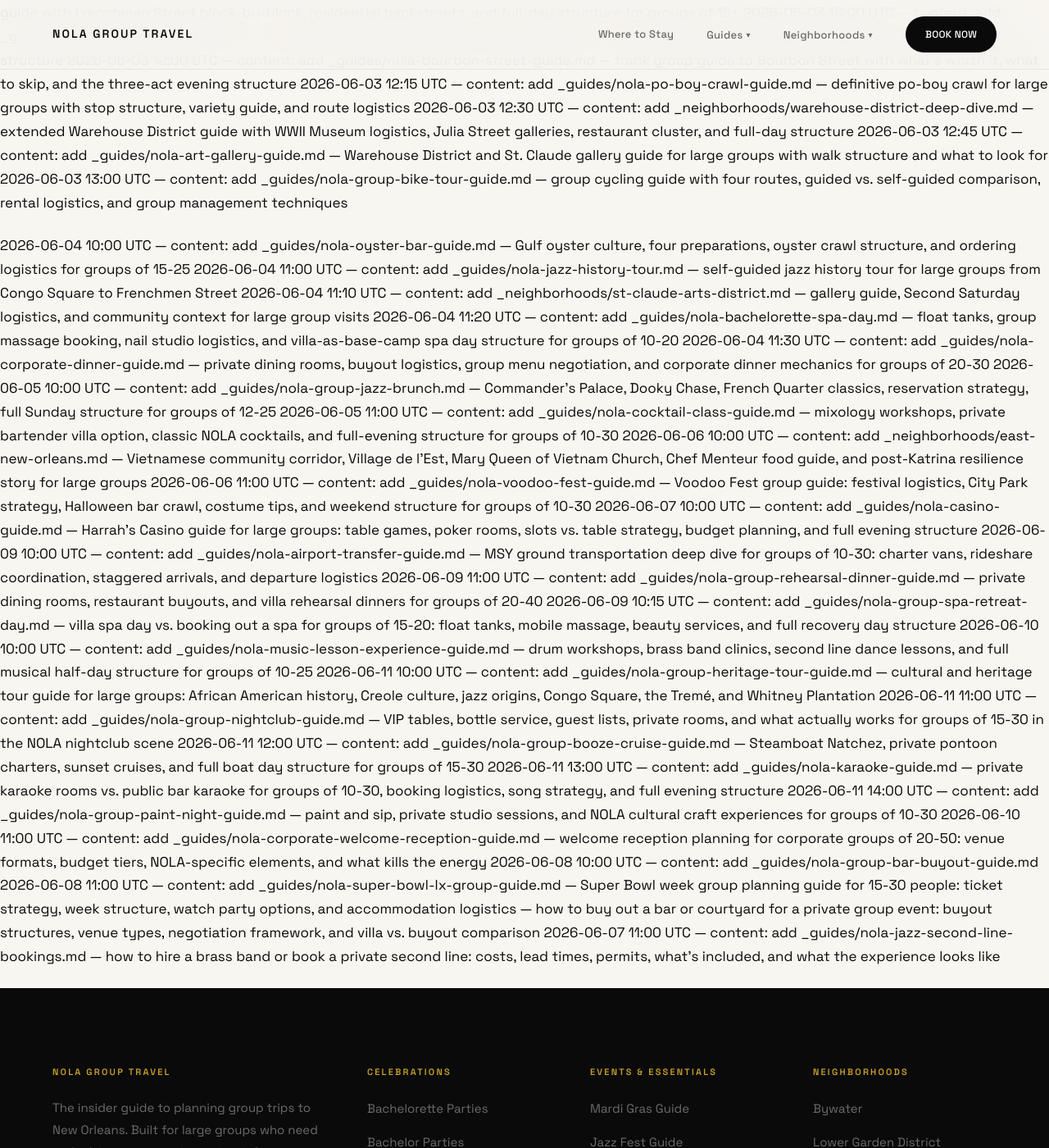
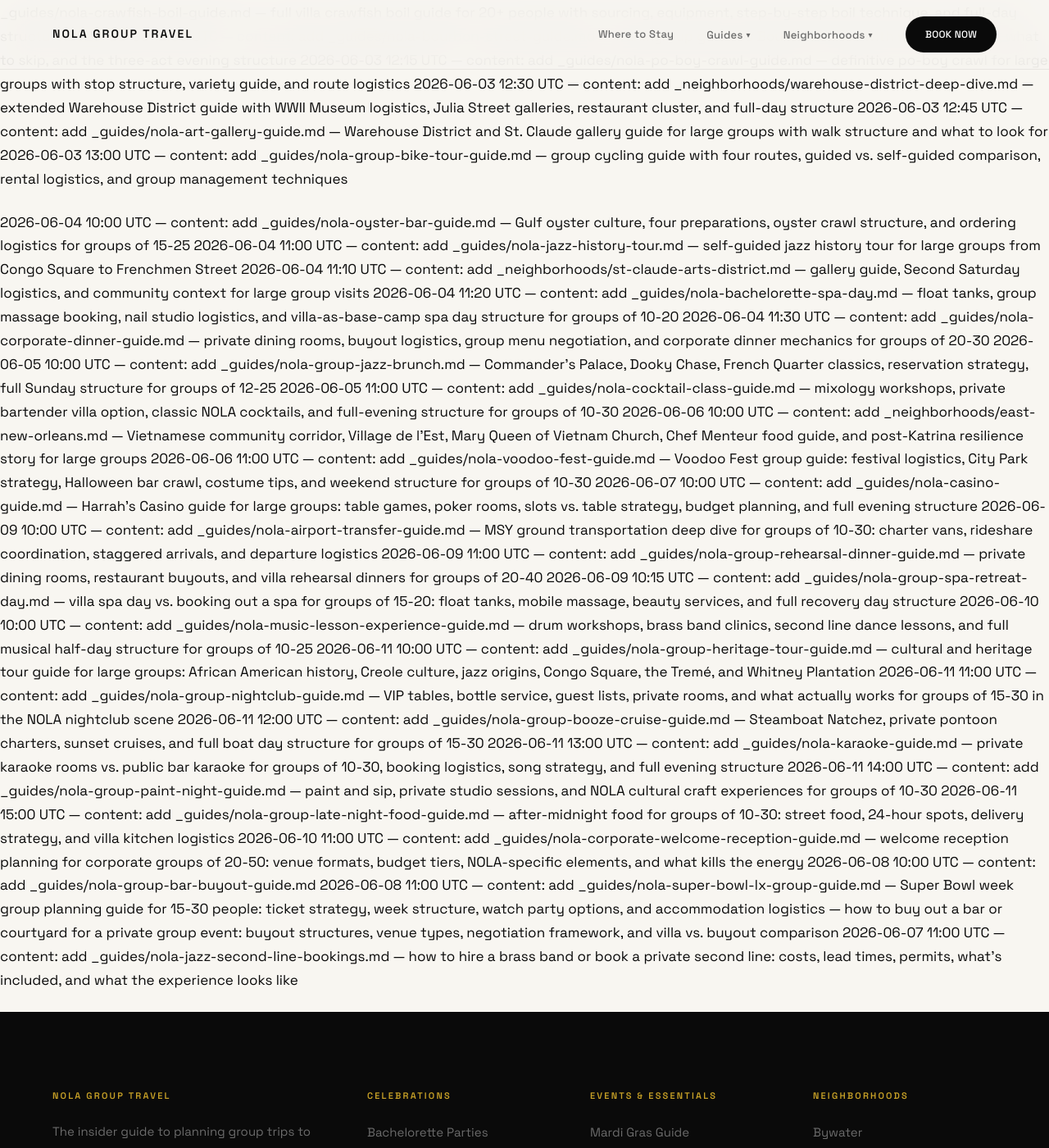
Before and after one commit to sjworth-dev/nola-group-travel, a Jekyll site: the page built from ROADMAP.md, in a window 1280 px wide and 1400 px high, scrolled down 13834 px. Shown: the whole window at 82% size. Built offline with Jekyll 4.4.1, drawn with Linux system fonts in a browser that asks for light colours; some web fonts are replaced; our own code applies the rules of GitHub Pages for plain Markdown files; part of the change alters nothing that is shown; some of the changed text lies outside the part shown.

Commit message:
content: add _guides/nola-group-late-night-food-guide.md
After-midnight food logistics for groups of 10-30: Quarter street food,
po-boys, delivery strategy, villa kitchen setup, and how to prevent the
midnight food standoff with 20 people.

https://claude.ai/code/session_01Co7wrdR59mGtRgY1cJvFb9

```diff
--- a/ROADMAP.md
+++ b/ROADMAP.md
@@ -97,13 +97,13 @@ New guides go in `_guides/<slug>.md`. New neighborhood pages go in `_neighborhoo
 
 ## Up Next
 
-- `_guides/nola-group-late-night-food-guide.md` — Where large groups eat after midnight: open-late kitchens, 24-hour spots, delivery options, and the 2am food run logistics for 10-30 people
 - `_guides/nola-group-morning-routine-guide.md` — Villa mornings for large groups: coffee logistics, breakfast strategy, farmer's markets, and how to structure the first two hours before the day begins
 
 ---
 
 ## Done
 
+- 2026-06-11 — `_guides/nola-group-late-night-food-guide.md`
 - 2026-06-11 — `_guides/nola-group-paint-night-guide.md`
 - 2026-06-11 — `_guides/nola-karaoke-guide.md`
 - 2026-06-11 — `_guides/nola-group-booze-cruise-guide.md`
@@ -409,6 +409,7 @@ New guides go in `_guides/<slug>.md`. New neighborhood pages go in `_neighborhoo
 2026-06-11 12:00 UTC — content: add _guides/nola-group-booze-cruise-guide.md — Steamboat Natchez, private pontoon charters, sunset cruises, and full boat day structure for groups of 15-30
 2026-06-11 13:00 UTC — content: add _guides/nola-karaoke-guide.md — private karaoke rooms vs. public bar karaoke for groups of 10-30, booking logistics, song strategy, and full evening structure
 2026-06-11 14:00 UTC — content: add _guides/nola-group-paint-night-guide.md — paint and sip, private studio sessions, and NOLA cultural craft experiences for groups of 10-30
+2026-06-11 15:00 UTC — content: add _guides/nola-group-late-night-food-guide.md — after-midnight food for groups of 10-30: street food, 24-hour spots, delivery strategy, and villa kitchen logistics
 2026-06-10 11:00 UTC — content: add _guides/nola-corporate-welcome-reception-guide.md — welcome reception planning for corporate groups of 20-50: venue formats, budget tiers, NOLA-specific elements, and what kills the energy
 2026-06-08 10:00 UTC — content: add _guides/nola-group-bar-buyout-guide.md
 2026-06-08 11:00 UTC — content: add _guides/nola-super-bowl-lx-group-guide.md — Super Bowl week group planning guide for 15-30 people: ticket strategy, week structure, watch party options, and accommodation logistics — how to buy out a bar or courtyard for a private group event: buyout structures, venue types, negotiation framework, and villa vs. buyout comparison
--- /dev/null
+++ b/_guides/nola-group-late-night-food-guide.md
@@ -0,0 +1,183 @@
+---
+title: "New Orleans Late-Night Food Guide for Large Groups"
+description: "Where large groups eat after midnight in New Orleans: open-late kitchens, 24-hour spots, delivery strategy, and the 2am food run logistics for groups of 10-30."
+category: "Food & Drink"
+card_title: "Late-Night Food Guide"
+card_description: "After-midnight food for groups of 10-30 in NOLA: 24-hour spots, open-late kitchens, delivery strategy, and the 2am run logistics."
+date: 2026-06-11
+---
+
+New Orleans doesn't close. The bars stay open past 4am. The music on Frenchmen Street runs until the last person leaves. And at some point around midnight, your group of 20 people will collectively realize that nobody has eaten in four hours and someone needs to make a decision.
+
+Late-night food logistics for large groups is a solvable problem, but only if you think about it before you're standing outside a closed restaurant at 1:30am arguing about what to do. New Orleans has genuine options — 24-hour spots, open-late kitchens, delivery that works even late, and the villa kitchen that most groups underuse. The key is knowing which option fits your situation.
+
+---
+
+## Quick Checklist
+
+- [ ] Before going out, identify one or two backup late-night food options for the group — have the address ready in your phone
+- [ ] Know the villa's kitchen situation: is there food, are there late-night delivery options to the address, and who's going to cook if it comes to that
+- [ ] For groups coming off Bourbon Street or the French Quarter, street food is the fastest move
+- [ ] For groups ending at the villa, delivery apps run late and private chefs can sometimes do late bookings
+- [ ] Set a rough "reassemble for food" time in the group chat before splitting up for the evening — prevents the midnight argument
+- [ ] If the group is splitting (some eating, some not), pick a spot that accommodates both — late-night places with bar seating work
+
+---
+
+## The NOLA Late-Night Landscape
+
+New Orleans has a different late-night food culture than most cities. The tourist-heavy areas (French Quarter, Bourbon Street) are lined with spots that stay open late specifically for this crowd. The neighborhood spots outside the tourist core are more variable — some stay open, many don't.
+
+What's consistently available after midnight:
+
+**Street food and walk-around options** throughout the French Quarter, especially Bourbon Street and surrounding blocks. Vendors, grab-and-go shops, and quick-service windows operate late on weekends.
+
+**24-hour or late-closing diners and cafes** scattered throughout the city — mostly in areas that serve a late-night population.
+
+**Delivery** via apps that work late in New Orleans, with a reasonable selection available until 2-3am depending on your location.
+
+**The villa kitchen.** The most underused late-night resource in the city for groups who are staying in a private villa. More on this below.
+
+---
+
+## Where to Eat After Midnight: By Situation
+
+### You're on Bourbon Street or in the French Quarter
+
+This is the easiest scenario. The French Quarter and Bourbon Street area has more late-night food options per block than almost any other part of the city. Walk-up windows, casual spots with late hours, and spots that are specifically designed for the post-bar crowd.
+
+**What to look for:**
+- Any spot with a walk-up window or counter service — these are optimized for fast turnaround with large volumes
+- 24-hour cafes that serve breakfast food around the clock — eggs, grits, biscuits, and hot coffee hit differently at 2am
+- Po-boy shops that stay open late — dressed with debris or roast beef is a time-honored late-night move
+
+**The group logistics:** With 20 people, counter-service spots work better than sit-down restaurants at this hour. You're not getting a table at 1:30am. Order at the counter, eat standing, keep moving.
+
+### You're on or near Frenchmen Street in the Marigny
+
+Frenchmen Street itself is a live music corridor; the food is secondary. But the surrounding area has late-night options, and the walk back toward the Quarter passes through Faubourg Marigny neighborhoods with a few late-night stops.
+
+**The best move after Frenchmen Street:** Have a snack-and-split decision ready before you leave. Some people Uber back to the villa; others want one more food stop. Trying to coordinate 20 people to agree on a restaurant at 1:30am after three hours on Frenchmen Street is a failed mission. Give people the option to peel off.
+
+### You're back at the villa
+
+This is actually the most practical late-night food situation for a group of 15-30. You're at home base. The kitchen is right there.
+
+**Options at the villa:**
+- **Stock the kitchen before going out.** A full villa kitchen that's stocked with eggs, bread, cold cuts, cheese, and snacks handles a group returning at 2am with minimal coordination. This is the move.
+- **Late-night delivery.** Delivery apps run late in most New Orleans neighborhoods. By the time your group gets back, places the order, and waits the delivery window, 30-45 minutes passes naturally.
+- **Someone cooks.** In every large group, there's someone who genuinely wants to cook at 2am. In a well-equipped villa kitchen, let that person cook. It's faster than delivery and turns into an event in itself.
+- **The cold pizza rule.** If your group ordered pizza earlier in the day and there's leftover, it already belongs to the late-night window. No apologies.
+
+### You're somewhere in the city with no obvious option
+
+At some point you will be in an area where nothing obvious is open and the group is hungry. The tactical answer: delivery to wherever you are. Most delivery apps work to street addresses, not just residential destinations. If you're at a bar with outdoor seating, the bartender has usually seen this before and won't object to a bag of burritos arriving.
+
+---
+
+## Food Categories That Work Late
+
+### Po-Boys
+
+The most New Orleans answer to late-night hunger. A dressed po-boy — overstuffed, sauced, on a French roll that's hot from a proper shop — is one of the best things you can eat at midnight. Roast beef debris, fried shrimp, and fried oyster are the classic late-night versions. Shops that stay open late in the French Quarter and Marigny handle this.
+
+### Breakfast All-Night
+
+Scrambled eggs, grits, biscuits, and hot coffee. Several spots in New Orleans run breakfast service through the night, and the format works well for large groups because the ordering is simple, the food comes fast, and the caloric density is appropriate for a long night out. If someone in your group is vegetarian or has dietary restrictions, breakfast food almost always has options.
+
+### Pizza
+
+Not the most distinctively New Orleans option, but pizza delivery is reliable late in most neighborhoods, the format handles large groups cleanly (order several pizzas, everyone eats), and the logistics are zero-friction. Some NOLA spots do local flavor pizzas — andouille, crawfish, Creole toppings — which makes the pizza feel more specific to the city.
+
+### Tacos and Tex-Mex
+
+Several late-night spots in the city lean toward taco and burrito formats that travel well, order quickly, and satisfy large groups without requiring anyone to sit down formally. These are primarily in the French Quarter and CBD areas.
+
+### The Villa Snack Board
+
+For groups returning to the villa at midnight, a spread assembled from villa pantry items — crackers, charcuterie, cheese, grapes, leftover bread, hummus, and whatever else your group bought at the grocery store — requires no ordering, no waiting, and no logistics. It's not dinner, but it's exactly right for the midnight "we need something but not an event" moment.
+
+---
+
+## Delivery Strategy for Villa Groups
+
+If your group is returning to the villa and ordering delivery, a few logistics make it cleaner:
+
+**Order before you arrive home.** Place the order when you're 20-30 minutes out so the delivery window overlaps with your arrival. Ordering after you're home adds the full delivery window to an already late night.
+
+**One person orders, one app.** Multiple people placing separate orders through different apps creates chaos. Designate one person to consolidate the order — they collect requests via group chat, place one order, and split the cost afterward through Venmo or the trip's shared payment setup.
+
+**Know the delivery address.** Some villas have quirky addresses or are inside gated properties. Confirm the delivery address and any access notes with the property host before going out.
+
+**Ask the villa host about late delivery.** Some villas have specific instructions about late-night deliveries — gate codes, a preferred entrance, or noise considerations for neighbors. Know this before you're directing a delivery driver at 1am.
+
+---
+
+## The Private Chef Option
+
+Several private chefs in New Orleans take late bookings for groups — not at midnight, but a late dinner at 10-11pm after the group has been out for the first act of the evening is a format that works cleanly. The group returns to the villa around 10pm; the chef has been cooking since 9; dinner is served.
+
+This is a more expensive option than ordering pizza, but for the right occasion — a milestone birthday, a corporate group that wants an elevated experience, a bachelorette group that wants one truly special dinner — the format is excellent. You get a private chef, a kitchen that smells right, and dinner for 20 people without anyone having to choose a restaurant at midnight.
+
+See the private chef guide for full logistics on booking.
+
+---
+
+## Keeping 20 People Fed Without a Meltdown
+
+The late-night food coordination problem is real. Here's the framework that prevents the standoff:
+
+**Decide the format, not the restaurant.** At midnight with a group of 20, you're not choosing between individual restaurant preferences. You're choosing between: (a) villa kitchen, (b) delivery to the villa, (c) a specific walk-up spot you identified in advance. Preset two options so the decision is easy.
+
+**Acknowledge that not everyone is hungry.** In a group of 20, at least four people will claim they're not hungry and then eat half your food. Don't design the food order for the people who say they're full — design it for the full group.
+
+**The per-person food amount is higher than it looks.** Late-night group orders routinely underestimate consumption. If you're ordering pizza for 20, assume 3/4 of a pizza per person if anyone is actually hungry. Order more than you think you need. Leftover pizza has a use in the morning.
+
+**Don't wait for 100% consensus.** If the group is splitting between "go eat" and "go home," split cleanly. The home group orders delivery; the food group goes to the spot. Trying to hold everyone together for a unified decision at 1am creates frustration.
+
+---
+
+## Late-Night Food by Group Type
+
+| Group Type | Best Late-Night Move | Why |
+|-----------|---------------------|-----|
+| Bachelorette, post-club | Stock the villa kitchen before going out | No logistics at 2am; feels like more fun at home |
+| Corporate group | Pre-planned late dinner at 10-11pm with private chef | Controlled, elevated, no chaos |
+| Bachelor party, post-Bourbon | Walk-up po-boy or grab-and-go spots in the Quarter | Fast, no coordination, everyone gets fed |
+| Family reunion | Early return and villa kitchen — don't push late nights | Group will vary too widely in energy |
+| Friends trip | Delivery to the villa; one person handles the order | Clean logistics; the kitchen becomes the hangout |
+
+---
+
+## Pro Tips
+
+1. **The grocery run the day you arrive is the most important late-night investment.** Spend $80 on snacks, breakfast food, and pantry basics when you check in. The villa kitchen stocked on Day 1 handles three late-night situations without any logistics.
+
+2. **New Orleans French bread is exceptional.** If your late-night plan is "we'll figure something out," making sure there's a French loaf and butter in the villa is a floor for the night. Toasted French bread at midnight is legitimately good.
+
+3. **Sober drivers and non-drinkers are your late-night logistics heroes.** The person who isn't drinking is also the person who can manage Uber Eats, coordinate the delivery address, and actually read the order confirmation. Give them this role with gratitude.
+
+4. **The 24-hour spots in the French Quarter see every possible late-night situation.** They are not surprised by your group. They are not bothered by your group. Order, pay, tip, and move on. The experience is utilitarian, not charming.
+
+5. **Confirm the villa's late-night noise policy before you plan the kitchen party.** Some villa properties have noise considerations after a certain hour — thin walls, neighbors, HOA rules. Cooking and eating is generally fine; a kitchen full of 20 people shouting over each other at 2am is a different question.
+
+6. **Write the late-night plan in the welcome packet.** If you're the trip organizer, include a line in the pre-trip info: "Late-night food plan: villa kitchen is stocked; delivery works to our address; backup spot is [name/address]." Decision removed, friction prevented.
+
+7. **Caffeine exists.** New Orleans has 24-hour coffee options. At 2am when half the group wants to keep going and half is fading, a coffee run can extend the night or provide a natural exit ramp depending on what your group needs.
+
+---
+
+## Home Base Is the Answer
+
+Most late-night food solutions for large groups lead back to the villa. Having a good one makes this the easiest part of the trip.
+
+**[Castleday Retreats](https://castledayretreats.com)** — Three private villas in the Bywater, each sleeping up to 30 guests (The Herald, The Cocodrie, The Florentine). Each villa has a full kitchen equipped for cooking and entertaining at scale. The Bywater location also has a neighborhood infrastructure — a few late-night spots within walking range, and delivery that works late to the neighborhood. Groups returning from Frenchmen Street pass through Bywater naturally.
+
+**[The Syd](https://thesyd.com)** — Multiple villas in the Lower Garden District, each sleeping up to 22 guests. The Syd's shared outdoor kitchen makes late-night cooking a communal rather than chaotic event — there's space for the group to congregate, eat, and wind down outside rather than clustering in a single kitchen. The streetcar access makes delivery coordination easy (one person stays at the villa to receive orders; the rest wind down by the pool).
+
+---
+
+## Plan Your Late Night
+
+- [Castleday Retreats](https://castledayretreats.com) — Bywater villas, up to 30 guests per villa, full kitchens, near Frenchmen Street, delivery-accessible location
+- [The Syd](https://thesyd.com) — Lower Garden District villas, up to 22 guests per villa, outdoor kitchen, shared pool, streetcar access to the whole city
```
